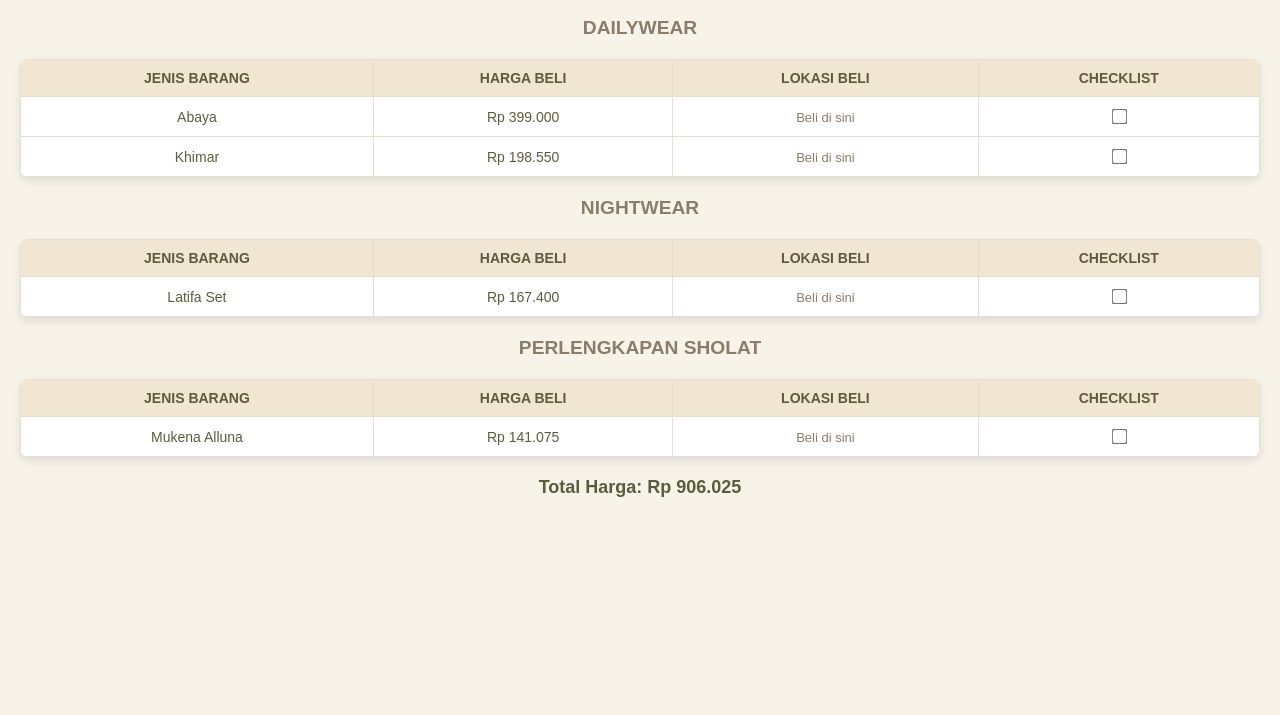
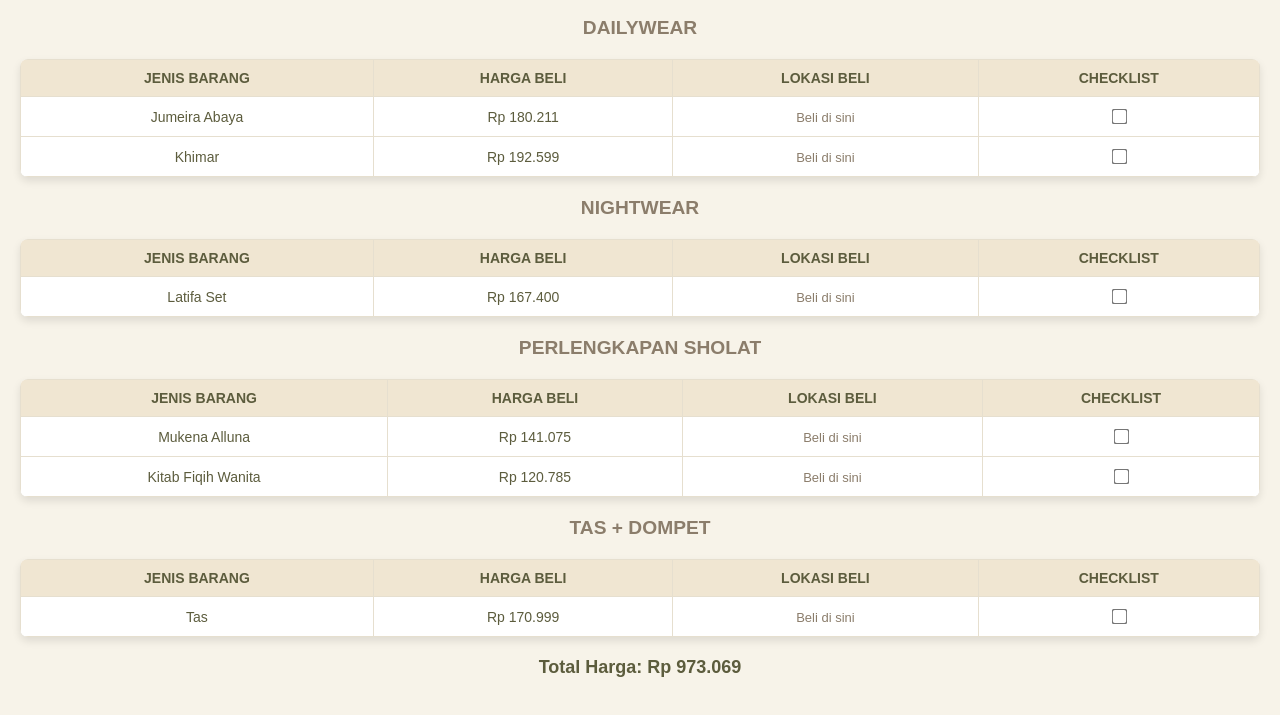
Before and after one commit to afbrn26/seserahan, a plain HTML site: page index.html in a window 1280 px wide. Shown: the part 61-776 px from the top of the page. Drawn offline with Linux system fonts and the light colour scheme.

Commit message:
Update index.html

```diff
--- a/index.html
+++ b/index.html
@@ -89,8 +89,8 @@
             {
                 kelompok: "Dailywear",
                 items: [
-                    { jenis: "Abaya", harga: 399000, lokasi: "https://id.shp.ee/8uj4pp6" },
-                    { jenis: "Khimar", harga: 198550, lokasi: "https://id.shp.ee/BGVU1W8" }
+                    { jenis: "Jumeira Abaya", harga: 180211, lokasi: "https://id.shp.ee/Tb5SzWE" },
+                    { jenis: "Khimar", harga: 192599, lokasi: "https://id.shp.ee/BGVU1W8" }
                 ]
             },
             {
@@ -102,7 +102,14 @@
             {
                 kelompok: "Perlengkapan Sholat",
                 items: [
-                    { jenis: "Mukena Alluna", harga: 141075, lokasi: "https://id.shp.ee/hiHtUHX"}
+                    { jenis: "Mukena Alluna", harga: 141075, lokasi: "https://id.shp.ee/hiHtUHX"},
+                    { jenis: "Kitab Fiqih Wanita", harga: 120785, lokasi: "https://id.shp.ee/GphiXm2"}
+                ]
+            },
+            {
+                kelompok: "Tas + Dompet",
+                items: [
+                    {jenis: "Tas", harga: 170999, lokasi: "https://id.shp.ee/Jy76Ck8"}
                 ]
             }
         ];
```
